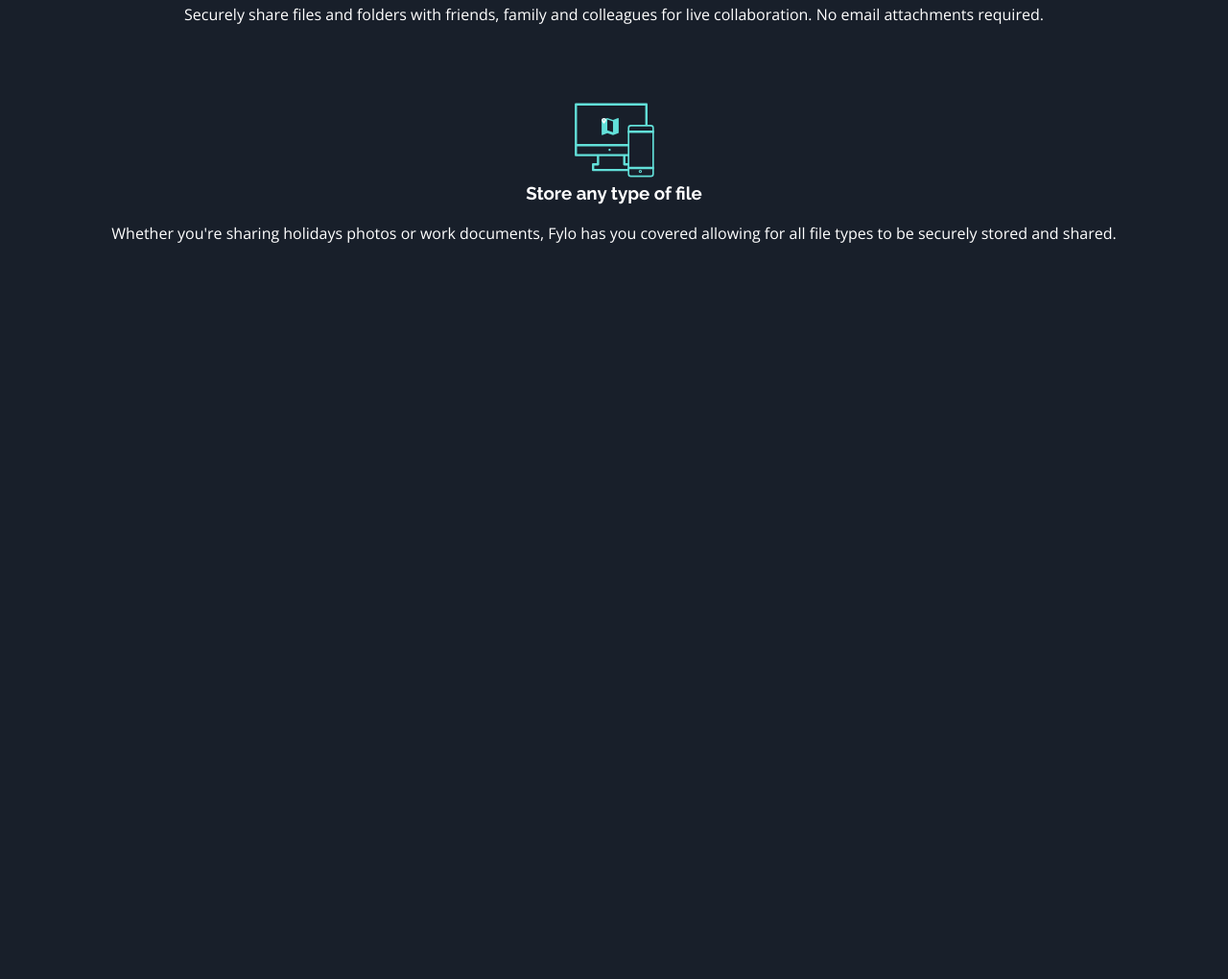
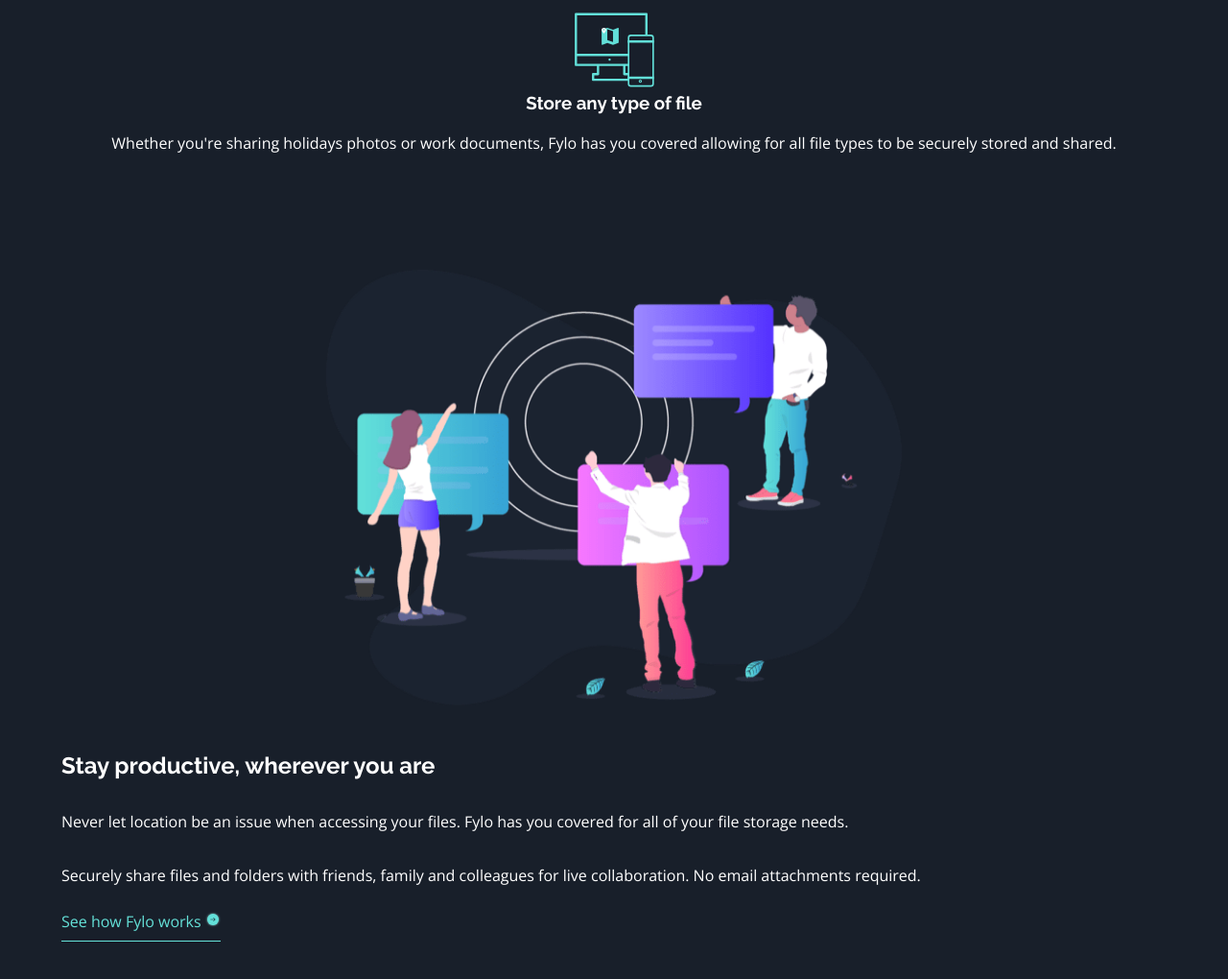
Before and after one commit to Alterlapsus/FylodarkLandingPage, a plain HTML site: page index.html in a window 1280 px wide. Shown: the part 1704-2724 px from the top of the page at 96% size. Before the commit the page ends 2019 px from the top, so only its background shows below. Drawn offline with nearby package versions, Linux system fonts and the light colour scheme.

Commit message:
Se le da estilos a section about

```diff
--- a/css/styles.css
+++ b/css/styles.css
@@ -53,6 +53,13 @@ body{
     background-image: url(../images/bg-curvy-mobile.svg);
     background-repeat: no-repeat;
     background-size: 100% 100px;
+}
+.hero__img{
+    width: 100%;
+    display: block;
+    max-width: 600px;
+    margin: 0 auto;
+    margin-bottom: 3em;
 }
 .nav{
     display: flex;
@@ -121,3 +128,36 @@ body{
 .cards__paragraph{
     line-height: 1.5;
 }
+
+/* about */
+
+.about__img{
+    width: 100%;
+    display: block;
+    max-width: 600px;
+    margin: 0 auto;
+    margin-bottom: 3em;
+}
+.about__texts{
+    color: #fff;
+}
+.about__title{
+    font-family: var(--heading-font);
+}
+.about__paragraph{
+    margin-top: 2em;
+    line-height: 1.5;
+}
+.about__cta{
+    margin-top: 1em;
+    display: inline-block;
+    color: var(--cyan-gradient);
+    text-decoration: none;
+    line-height: 2.5;
+    border-bottom: 1px solid var(--cyan-gradient);
+}
+.about__icon{
+    width: 20px;
+    margin-left: .3em;
+    vertical-align: middle;
+}
--- a/index.html
+++ b/index.html
@@ -74,23 +74,26 @@
         </p>
       </article>
     </section>
+
+    <section class="about container">
+      <figure class="about__picture">
+        <img src="/images/illustration-stay-productive.png" alt="illustration-stay-productive" class="about__img">
+      </figure>
+
+      <div class="about__texts">
+        <h2 class="about__title">Stay productive, wherever you are</h2>
+        <p class="about__paragraph"> Never let location be an issue when accessing your files. Fylo has you covered for all of your file storage needs.</p>
+        <p class="about__paragraph"> Securely share files and folders with friends, family and colleagues for live collaboration. No email attachments required.</p>
+        <a href="#" class="about__cta">See how Fylo works
+          <img src="/images/icon-arrow.svg" alt="icon-arrow">
+        </a>
+      </div>
+    </section>
   </main>
 
   <!--
 
 
-
-
-
-  Stay productive, wherever you are
-
-  Never let location be an issue when accessing your files. Fylo has you covered for all of your file
-  storage needs.
-
-  Securely share files and folders with friends, family and colleagues for live collaboration. No email
-  attachments required.
-
-  See how Fylo works
 
   Fylo has improved our team productivity by an order of magnitude. Since making the switch our team has
   become a well-oiled collaboration machine.
```
